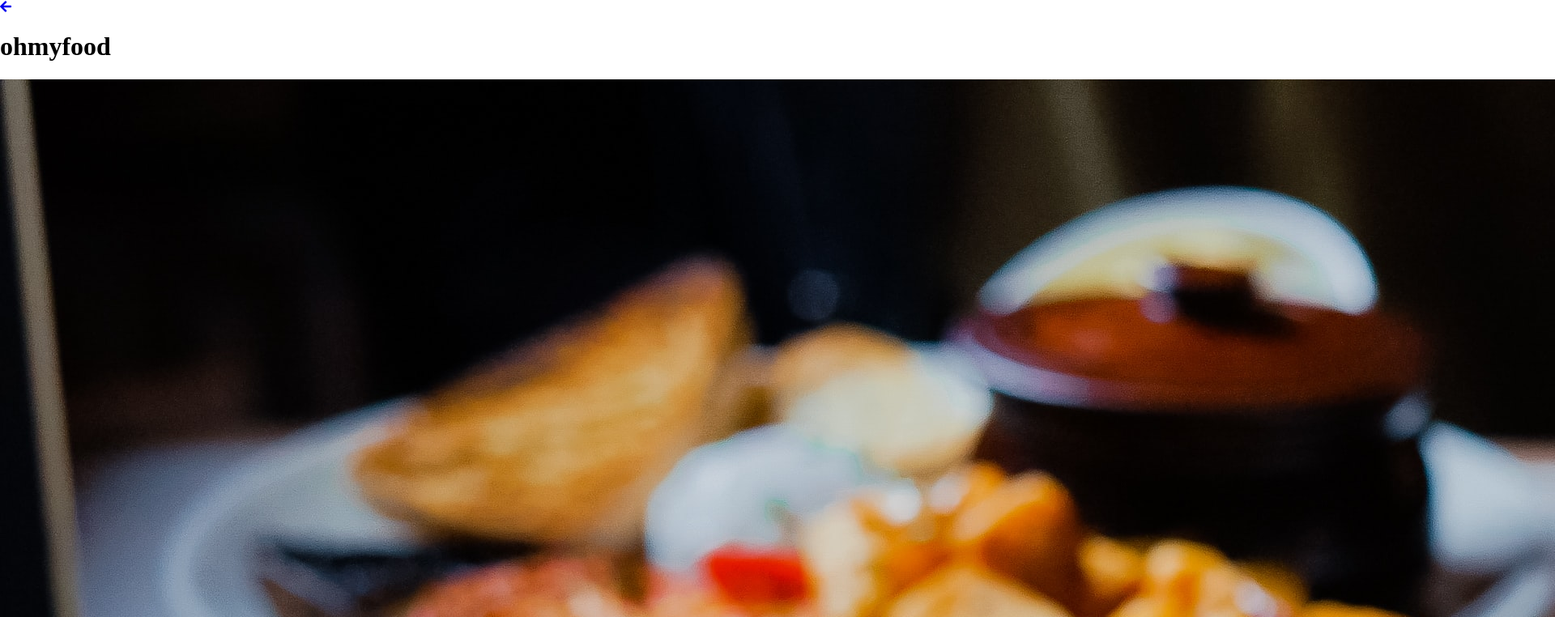
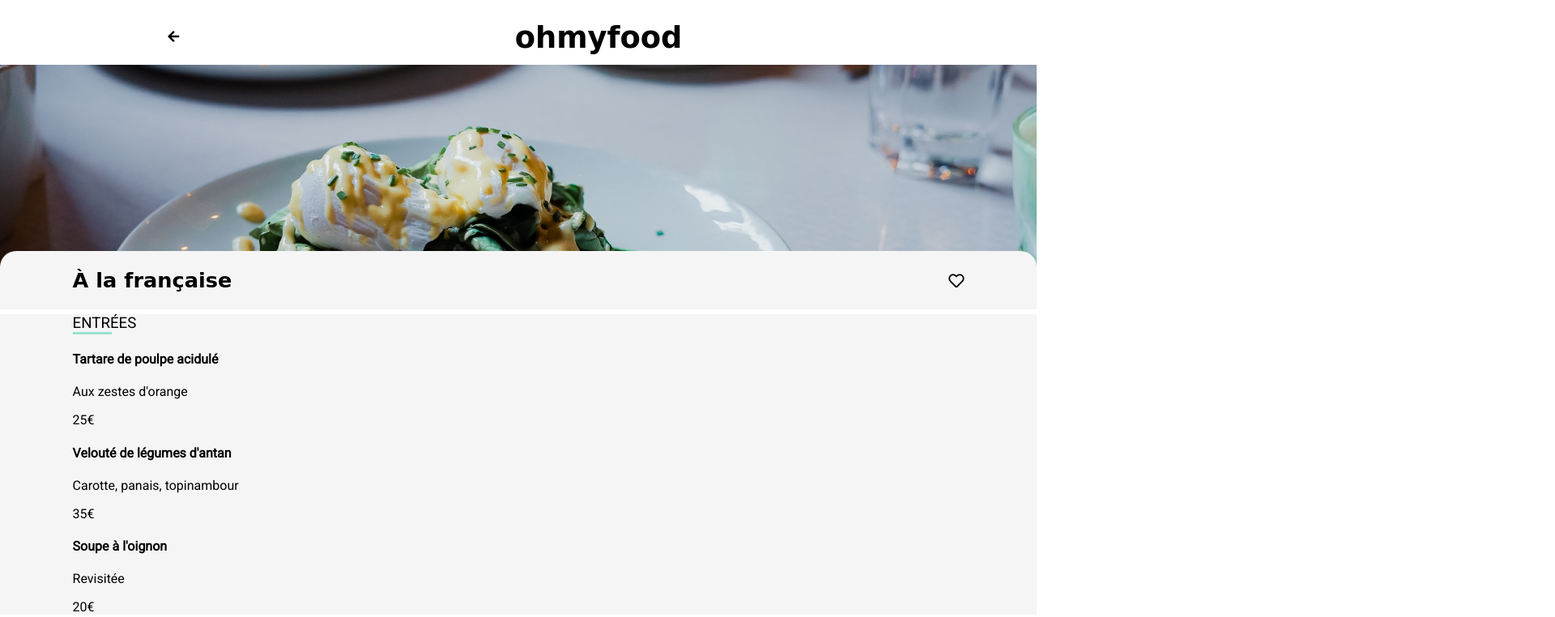
Before and after one commit to samantha-lombard/LOMBARDSamantha_3_09022021, a website: page restaurant_a_la_francaise.html in a window 1280 px wide. Shown: the top 762 px of the page at 81% size, 1920 px wide, since content can reach past the window. Drawn offline with Linux system fonts and the light colour scheme; a web font is replaced by a local one.

Commit message:
Css header, section 1 et début de section 2 des pages restaurants

```diff
--- a/restaurant_a_la_francaise.html
+++ b/restaurant_a_la_francaise.html
@@ -11,16 +11,16 @@
     </head>
 
     <body>
-        <header>
-            <a href="index.html"><i class="fas fa-arrow-left"></i></a>
-            <h1>ohmyfood</h1>
+        <header id="header_other">
+            <div><a href="index.html"><i class="fas fa-arrow-left"></i></a>
+            <h1>ohmyfood</h1></div>
         </header>
-        <section>
+        <section id="section1_other">
             <img src="images/restaurants/toa-heftiba-DQKerTsQwi0-unsplash.jpg" alt="Photo d'un plat d'une table de restaurant" />
-            <h2>À la française</h2>
-            <i class="far fa-heart"></i>
+            <div><h2>À la française</h2>
+            <i class="far fa-heart"></i></div>
         </section>
-        <section>
+        <section id="section2_other">
             <h3>ENTRÉES</h3>
             <article>
                 <a href="#">
--- a/sass/style.scss
+++ b/sass/style.scss
@@ -31,6 +31,8 @@ body {
     margin: auto;
     a {
         cursor: pointer;
+        text-decoration: none;
+        color: black;
     }
 }
 
@@ -148,10 +150,6 @@ body {
     padding-right: 7%;
     margin-top: 60px;
     font-family: $font-text;
-    a {
-        text-decoration: none;
-        color: black;
-    }
     h2 {
         font-size: $size-h2;
     }
@@ -213,7 +211,6 @@ footer {
     margin-top: 0px;
     font-family: $font-text;
     a {
-        text-decoration: none;
         color: white;
     }
     h3 {
@@ -236,3 +233,62 @@ footer {
         }
     }
 }
+
+#header_other {
+    height: 80px;
+    div {
+        display: flex;
+        align-items: center;
+        justify-content: space-around;
+        margin-right: 18%;
+        i {
+            color: black;
+        }
+        h1 {
+            font-family: $font-title;
+            font-size: $size-h1;
+        }
+    }
+}
+
+#section1_other {
+    position: relative;
+    img {
+        width: 100%;
+        height: 300px;
+        object-fit: cover;
+    }
+    div {
+        width: 86%;
+        display: flex;
+        align-items: center;
+        padding-left: 7%;
+        padding-right: 7%;
+        background-color: $bckg-color;
+        border-radius: 20px 20px 0px 0px;
+        margin-top: -30px;
+        position: absolute;
+        top: 260px;
+        h2 {
+            font-family: $font-title;
+            font-size: $size-h2;
+        }
+        i {
+            margin-left: auto;
+            font-size: $size-p;
+        }
+    }
+}
+
+#section2_other {
+    background-color: $bckg-color;
+    margin-top: -15px;
+    font-family: $font-text;
+    padding-left: 7%;
+    padding-right: 7%;
+    h3 {
+        font-weight: normal;
+        border-bottom: 3px solid $color-tertiary;
+        width: 3rem;
+    }
+}
```
Also changed, not shown: restaurant_la_note_enchantee.html (+7 -7 lines), restaurant_la_palette_du_gout.html (+7 -7 lines), restaurant_le_delice_des_sens.html (+7 -7 lines), css/style.css, 1 other file.
